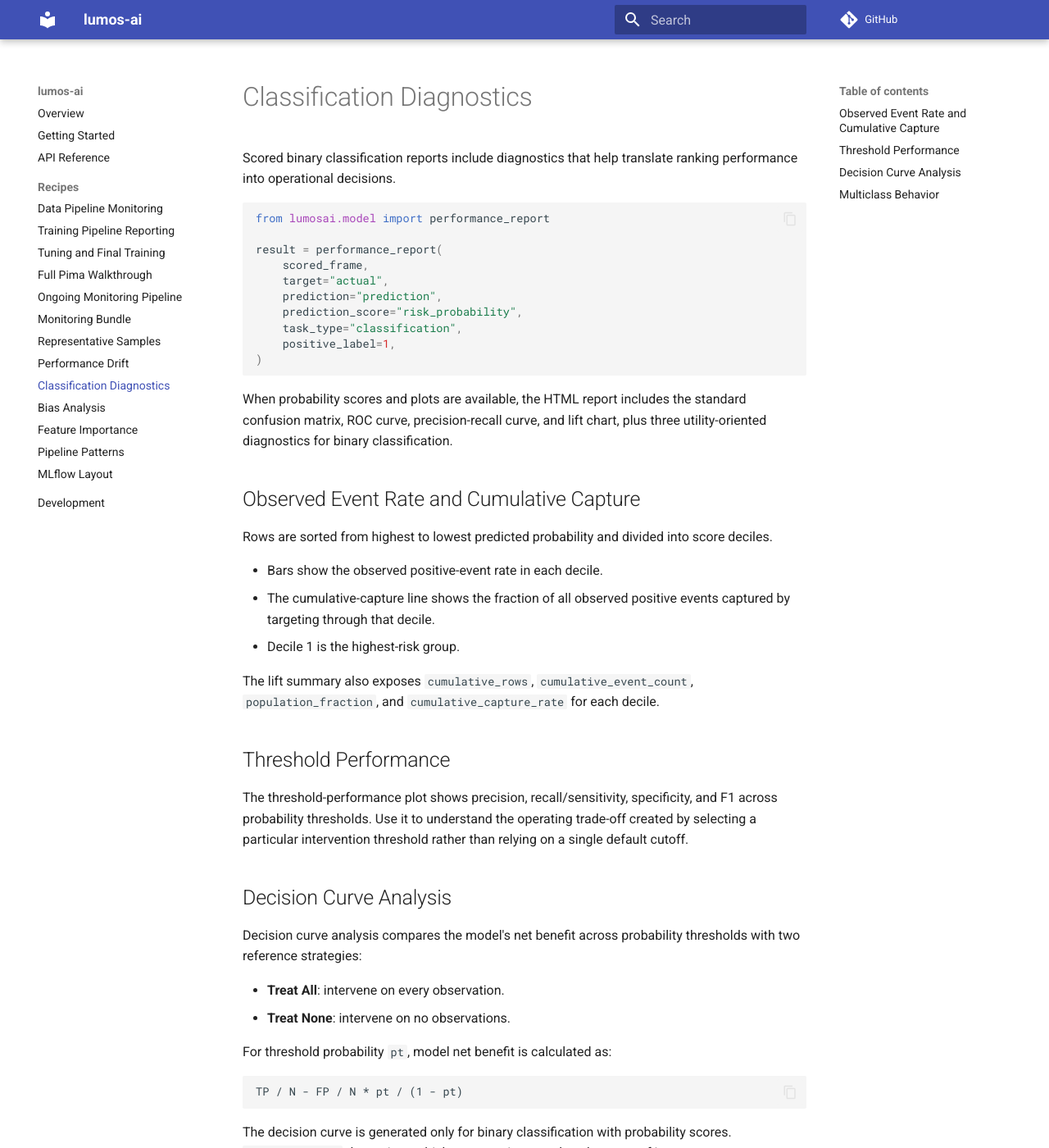
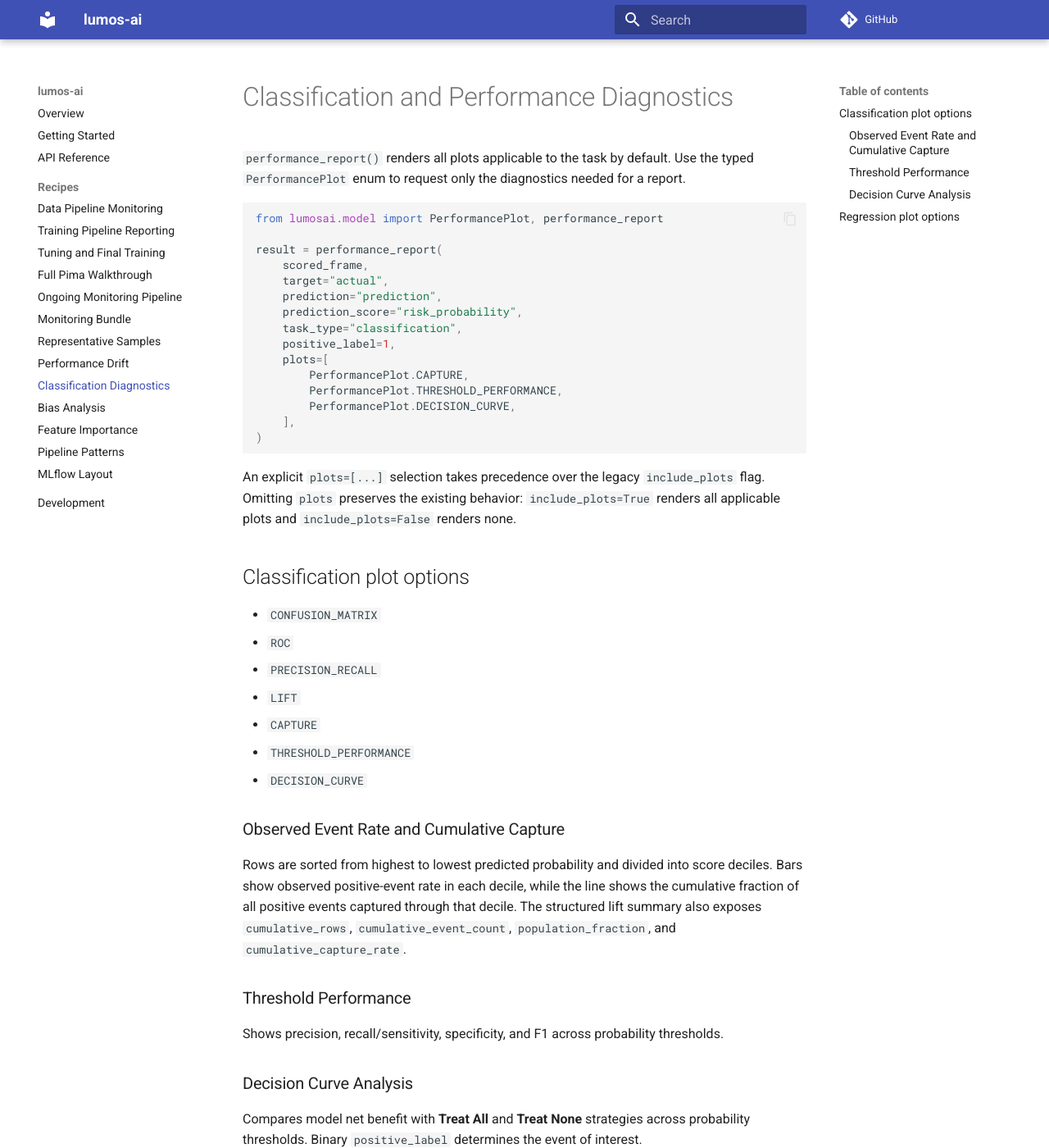
Before and after one commit to rmenziejr/lumos-ai, an MkDocs documentation site: the page built from docs/recipes/classification-diagnostics.md, in a window 1280 px wide and 1400 px high. Shown: the whole window at 82% size. Built offline with MkDocs 1.6.1 and Material for MkDocs 9.7.7, drawn with Linux system fonts in a browser that asks for light colours; comment, search, counter and statistics services are not loaded; some of the changed text lies outside the part shown.

Commit message:
docs: document typed plot selection and regression qq

````diff
--- a/docs/recipes/classification-diagnostics.md
+++ b/docs/recipes/classification-diagnostics.md
@@ -1,9 +1,9 @@
-# Classification Diagnostics
+# Classification and Performance Diagnostics
 
-Scored binary classification reports include diagnostics that help translate ranking performance into operational decisions.
+`performance_report()` renders all plots applicable to the task by default. Use the typed `PerformancePlot` enum to request only the diagnostics needed for a report.
 
 ```python
-from lumosai.model import performance_report
+from lumosai.model import PerformancePlot, performance_report
 
 result = performance_report(
     scored_frame,
@@ -12,40 +12,60 @@ result = performance_report(
     prediction_score="risk_probability",
     task_type="classification",
     positive_label=1,
+    plots=[
+        PerformancePlot.CAPTURE,
+        PerformancePlot.THRESHOLD_PERFORMANCE,
+        PerformancePlot.DECISION_CURVE,
+    ],
 )
 ```
 
-When probability scores and plots are available, the HTML report includes the standard confusion matrix, ROC curve, precision-recall curve, and lift chart, plus three utility-oriented diagnostics for binary classification.
+An explicit `plots=[...]` selection takes precedence over the legacy `include_plots` flag. Omitting `plots` preserves the existing behavior: `include_plots=True` renders all applicable plots and `include_plots=False` renders none.
 
-## Observed Event Rate and Cumulative Capture
+## Classification plot options
 
-Rows are sorted from highest to lowest predicted probability and divided into score deciles.
+- `CONFUSION_MATRIX`
+- `ROC`
+- `PRECISION_RECALL`
+- `LIFT`
+- `CAPTURE`
+- `THRESHOLD_PERFORMANCE`
+- `DECISION_CURVE`
 
-- Bars show the observed positive-event rate in each decile.
-- The cumulative-capture line shows the fraction of all observed positive events captured by targeting through that decile.
-- Decile 1 is the highest-risk group.
+### Observed Event Rate and Cumulative Capture
 
-The lift summary also exposes `cumulative_rows`, `cumulative_event_count`, `population_fraction`, and `cumulative_capture_rate` for each decile.
+Rows are sorted from highest to lowest predicted probability and divided into score deciles. Bars show observed positive-event rate in each decile, while the line shows the cumulative fraction of all positive events captured through that decile. The structured lift summary also exposes `cumulative_rows`, `cumulative_event_count`, `population_fraction`, and `cumulative_capture_rate`.
 
-## Threshold Performance
+### Threshold Performance
 
-The threshold-performance plot shows precision, recall/sensitivity, specificity, and F1 across probability thresholds. Use it to understand the operating trade-off created by selecting a particular intervention threshold rather than relying on a single default cutoff.
+Shows precision, recall/sensitivity, specificity, and F1 across probability thresholds.
 
-## Decision Curve Analysis
+### Decision Curve Analysis
 
-Decision curve analysis compares the model's net benefit across probability thresholds with two reference strategies:
+Compares model net benefit with **Treat All** and **Treat None** strategies across probability thresholds. Binary `positive_label` determines the event of interest.
 
-- **Treat All**: intervene on every observation.
-- **Treat None**: intervene on no observations.
+## Regression plot options
 
-For threshold probability `pt`, model net benefit is calculated as:
+- `PREDICTED_VS_ACTUAL`
+- `RESIDUALS_VS_PREDICTION`
+- `RESIDUAL_DISTRIBUTION`
+- `RESIDUAL_QQ`
 
-```text
-TP / N - FP / N * pt / (1 - pt)
+The residual Q-Q plot compares ordered residuals with theoretical normal quantiles. It is useful for identifying skew, heavy tails, and outliers that are less obvious in the residual histogram.
+
+```python
+result = performance_report(
+    scored_frame,
+    target="actual",
+    prediction="prediction",
+    task_type="regression",
+    plots=[
+        PerformancePlot.PREDICTED_VS_ACTUAL,
+        PerformancePlot.RESIDUALS_VS_PREDICTION,
+        PerformancePlot.RESIDUAL_DISTRIBUTION,
+        PerformancePlot.RESIDUAL_QQ,
+    ],
+)
 ```
 
-The decision curve is generated only for binary classification with probability scores. `positive_label` determines which outcome is treated as the event of interest.
-
-## Multiclass Behavior
-
-Multiclass reports continue to use the existing one-vs-rest ROC, precision-recall, and lift behavior. Threshold-performance and decision-curve diagnostics are intentionally binary-only in this version.
+Classification-only plot values are rejected for regression reports and regression-only values are rejected for classification reports.
````
